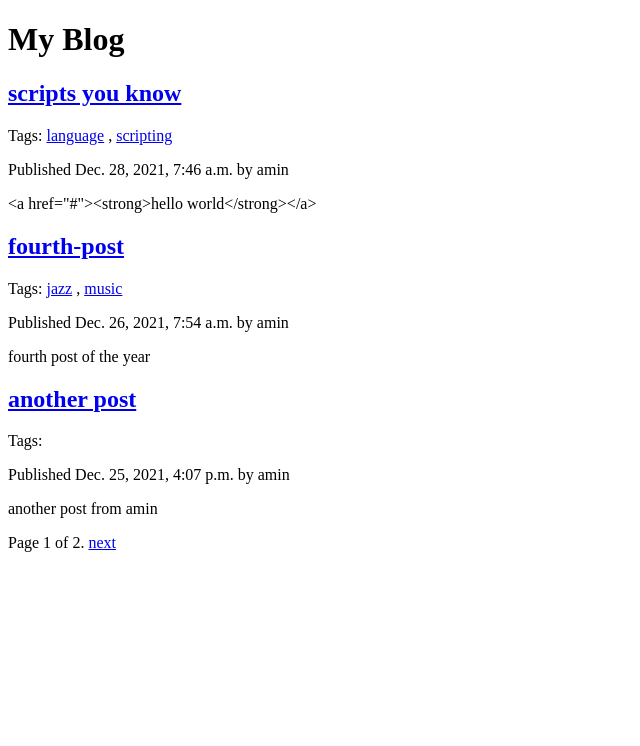
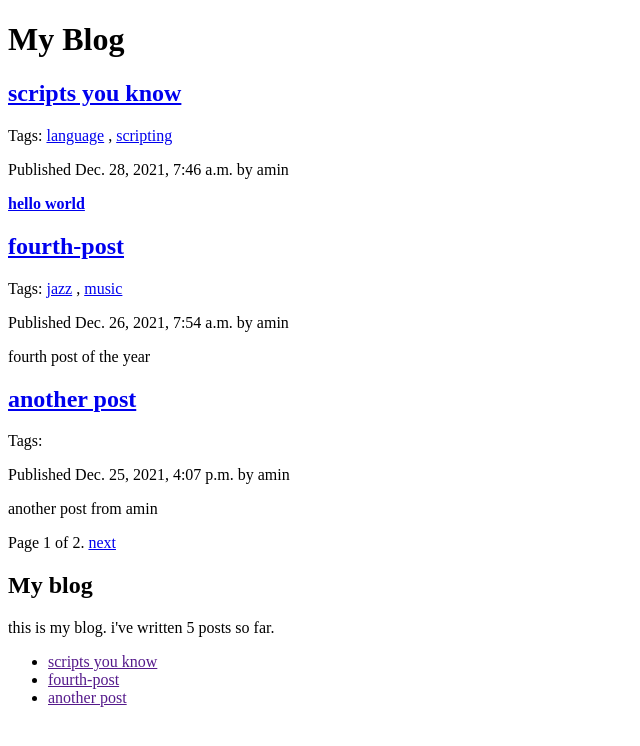
Before and after one commit to aminMuktar/django_template, a Django app: page /blog/ in a window 1280 px wide. Shown: the top 746 px of the page, without its empty margins (0-640 px from the left). Run offline with Django 3.2, Linux system fonts and the light colour scheme; data comes from the database, SQL or seed files in the repository; both versions use the stored data as it was after the commit; parts of the project's set-up code (start-up, migrations or seed data) failed here and were passed over.

Commit message:
sort latest post

```diff
--- a/blog/templates/blog/base.html
+++ b/blog/templates/blog/base.html
@@ -1,3 +1,4 @@
+{% load blog_tags %}
 {% load static %}
 <!DOCTYPE html>
 <html>
@@ -10,6 +11,13 @@
             {% block content %}{% endblock content %}
         </div>
 
+        <div>
+            <h2>
+                My blog
+            </h2>
+            <p>this is my blog. i've written {% total_posts %} posts so far.</p>
+            {% show_latest_posts 3 %}
+        </div>
 
     </body>
     </html>
--- a/blog/templates/blog/post/detail.html
+++ b/blog/templates/blog/post/detail.html
@@ -19,7 +19,7 @@
     {% for comment in comments %}
         <div class="comment">
             <p class="info">Comment {{ forloop.counter }} by {{ comment.name }} {{ comment.created }}</p>
-            {{ comment.body|linebreaks }}
+            {{ comment.body|safe|linebreaks }}
         </div>
         {% empty %}
         <p>there are no comments yet.</p>
--- /dev/null
+++ b/blog/templates/blog/post/latest_posts.html
@@ -0,0 +1,5 @@
+<ul>
+    {% for latest_post in latest_posts %}
+        <li><a href="{{ post.get_absolute_url }}">{{ latest_post.title }}</a></li>
+    {% endfor %}
+</ul>
--- a/blog/templates/blog/post/list.html
+++ b/blog/templates/blog/post/list.html
@@ -15,7 +15,7 @@
             {% endfor %}
         </p>
         <p class="date">Published {{ post.publish }} by {{ post.author}}</p>
-        {{ post.body|truncatewords:30|linebreaks }}
+        {{ post.body|safe|truncatewords:30|linebreaks }}
     {% endfor %}
     {% include "pagination.html" with page=posts %}
 {% endblock content %}
--- /dev/null
+++ b/blog/templatetags/blog_tags.py
@@ -0,0 +1,22 @@
+from django import template
+from django.utils.safestring import mark_safe
+import markdown
+
+register=template.Library()
+
+from blog.models import Post
+
+@register.simple_tag
+
+def total_posts():
+    return Post.published.count()
+
+@register.inclusion_tag('blog/post/latest_posts.html')
+
+def show_latest_posts(count=5):
+    latest_posts=Post.published.order_by('-publish')[:count]
+    return {'latest_posts':latest_posts}
+@register.filter(name='markdown')
+
+def markdown_format(text):
+    return mark_safe(markdown.markdown(text))
```
Also changed, not shown: blog/templatetags/__init__.py (added), db.sqlite3.
